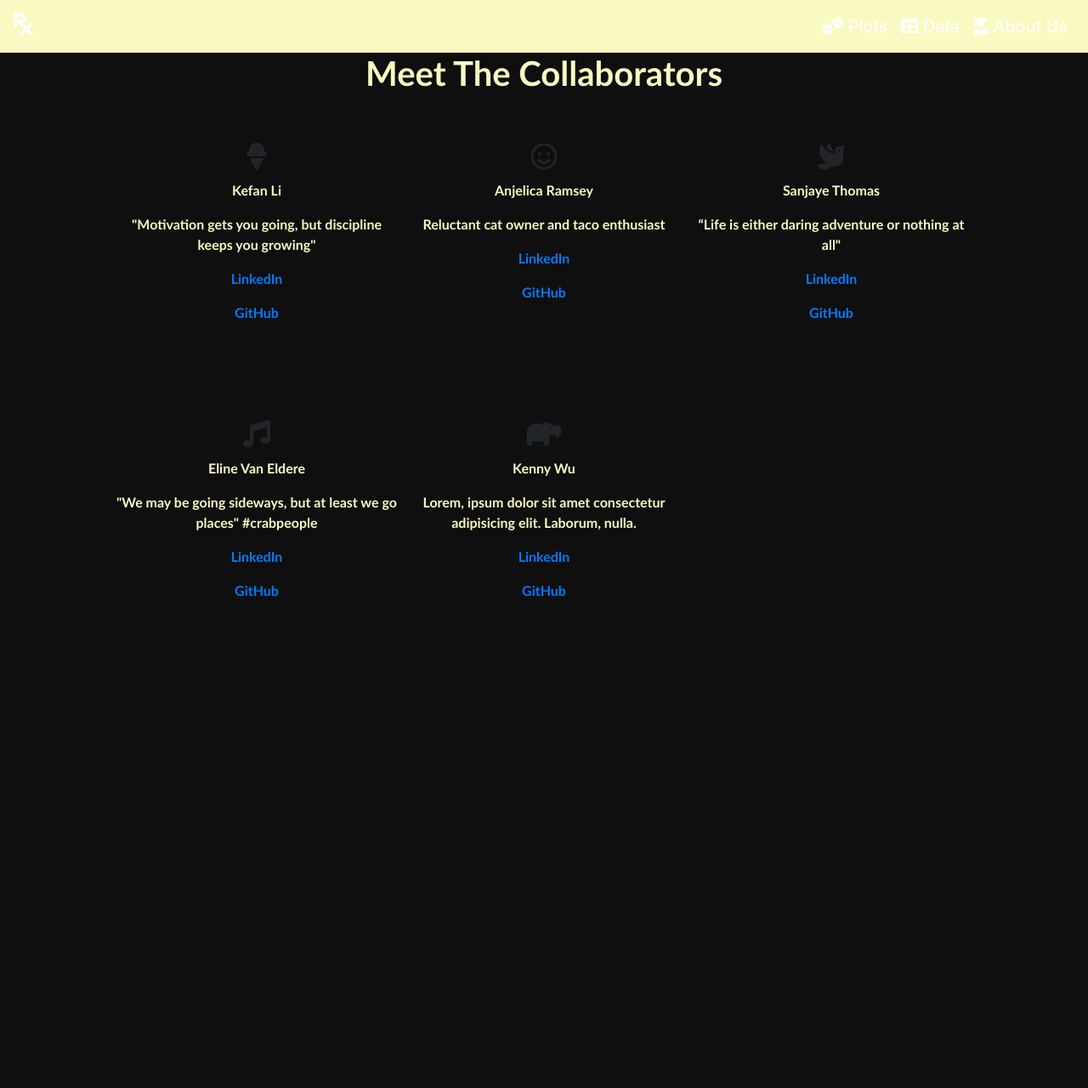
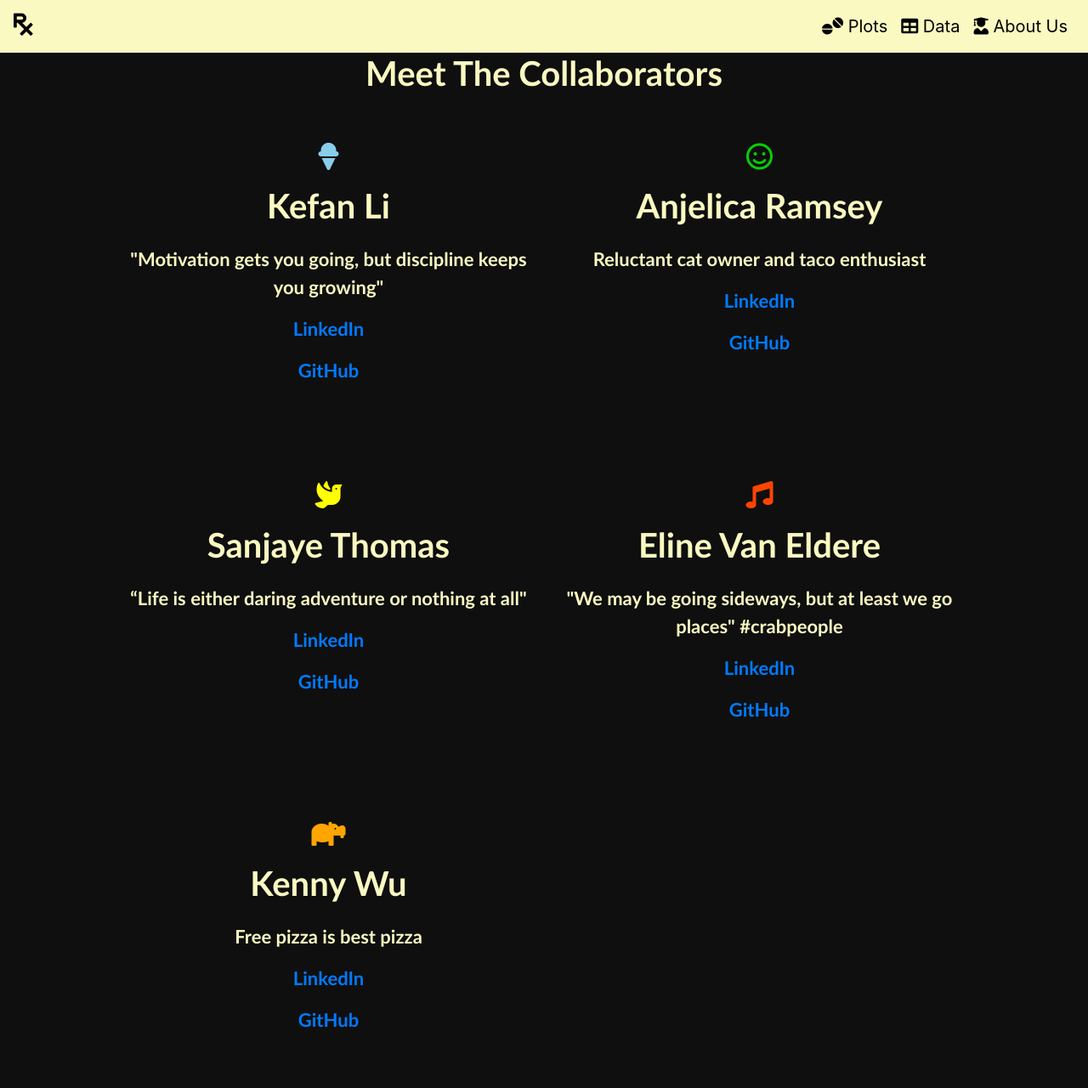
Before and after one commit to Sanjaye22/CUBootcamp-Final-Project, a Flask app: page /profile in a window 1280 px wide. Shown: the whole page at 85% size. Before the commit the page ends 702 px from the top, so only its background shows below. Run offline with Flask 2, Linux system fonts and the light colour scheme; some libraries are stand-ins or nearby versions.

Commit message:
finishing touches

```diff
--- a/Flask/Templates/profile.html
+++ b/Flask/Templates/profile.html
@@ -18,8 +18,8 @@
 
 <!--Introduce navbar-->
 <nav class="navbar navbar-expand-lg navbar-light bg-light">
-  <!--Add Navbar header with white colored Latitude-->
-  <a class="navbar-brand logo" href="/" style="color: white"> <i class="fas fa-prescription" style = "font-size: 30px"></i> </a>
+
+    <a class="navbar-brand logo" href="/" style="color: black"> <i class="fas fa-prescription" style="font-size: 30px"></i> </a>
     <button class="navbar-toggler" type="button" data-toggle="collapse" data-target="#navbarSupportedContent" aria-controls="navbarSupportedContent" aria-expanded="false" aria-label="Toggle navigation">
             <span class="navbar-toggler-icon"></span>
         </button>
@@ -27,17 +27,18 @@
         <ul class="navbar-nav ml-auto">
             <li class="nav-item">
                 <!--Add comparison link-->
-              <a class="nav-link" href="/chart" style = "color:white"><i class="fas fa-tablets"></i> Plots</a>
+                <a class="nav-link" href="/chart" style="color:black"> <i class="fas fa-tablets"></i> Plots</a>
             </li>
             <li class="nav-item">
                 <!--Add data link-->
-              <a class="nav-link" href="/data" style = "color:white"><i class="fas fa-table"></i> Data</a>
+                <a class="nav-link" href="/data" style="color:black"> <i class="fas fa-table"></i> Data</a>
             </li>
             <li class="nav-item">
                 <!--Add data link-->
-         <a class="nav-link" href="/profile" style = "color:white"><i class="fas fa-user-graduate"></i> About Us</a>
+                <a class="nav-link" href="/profile" style="color:black"> <i class="fas fa-user-graduate"></i> About Us</a>
             </li>
         </ul>
+    </div>
     </div>
 </nav>
 
@@ -48,40 +49,40 @@
        <div class="col-md-12">
 
         <section class="services row no-gutters px-5 text-center">
-          <div class="col-md-4 py-5">
-            <h2><i class="fas fa-ice-cream"></i></h2>
-            <p class="service-names">Kefan Li</p>
+          <div class="col-md-6 py-5">
+            <h2><i class="fas fa-ice-cream" style="color:skyblue"></i></h2>
+            <p class="service-names" style="font-size: 40px" >Kefan Li</p>
             <p class="service-description">"Motivation gets you going, but discipline keeps you growing"</p>
             <p class="linkedin"> <a href="https://www.linkedin.com/in/kefan-keke-li"> LinkedIn</a> </p>
             <p class="git-pages"> <a href="https://github.com/kli99"> GitHub </a></p>
           </div>
-          <div class="col-md-4 py-5">
-            <h2><i class="far fa-smile"></i></h2>
-            <p class="service-names">Anjelica Ramsey</p>
+          <div class="col-md-6 py-5">
+            <h2><i class="far fa-smile" style="color:rgb(7, 206, 7)"></i></h2>
+            <p class="service-names" style="font-size: 40px">Anjelica Ramsey</p>
             <p class="service-description">Reluctant cat owner and taco enthusiast</p>
             <p class="linkedin"> <a href="https://www.linkedin.com/in/anjelicaramsey/"> LinkedIn</a> </p>
             <p class="git-pages"> <a href="https://github.com/AnjelicaRamsey"> GitHub </a></p>
           </div>
-          <div class="col-md-4 py-5">
-            <h2><i class="fas fa-dove"></i></h2>
-            <p class="service-names">Sanjaye Thomas</p>
+          <div class="col-md-6 py-5">
+            <h2><i class="fas fa-dove" style="color:yellow"></i></h2>
+            <p class="service-names" style="font-size: 40px">Sanjaye Thomas</p>
             <p class="service-description">“Life is either daring adventure or nothing at all"</p>
             <p class="linkedin"> <a href="www.linkedin.com/in/sanjayethomas-cpa-cgma"> LinkedIn</a> </p>
             <p class="git-pages"><a href="https://github.com/sanjaye22"> GitHub </a></p>
           </div>
-          <div class="col-md-4 py-5">
-            <h2><i class="fas fa-music"></i></h2>
-            <p class="service-names">Eline Van Eldere</p>
+          <div class="col-md-6 py-5">
+            <h2><i class="fas fa-music" style="color:orangered"></i></h2>
+            <p class="service-names" style="font-size: 40px">Eline Van Eldere</p>
             <p class="service-description">"We may be going sideways, but at least we go places" #crabpeople</p>
             <p class="linkedin"> <a href="linkedin.com/in/eline-van-eldere"> LinkedIn</a> </p>
             <p class="git-pages"><a href="https://github.com/ElineVE"> GitHub </a></p>
           </div>
-          <div class="col-md-4 py-5">
-            <h2><i class="fas fa-hippo"></i></h2>
-            <p class="service-names">Kenny Wu</p>
-            <p class="service-description">Lorem, ipsum dolor sit amet consectetur adipisicing elit. Laborum, nulla.</p>
-            <p class="linkedin"> <a href="https://www.linkedin.com/in/anjelicaramsey/"> LinkedIn</a> </p>
-            <p class="git-pages"><a href="https://github.com/ElineVE"> GitHub </a></p>
+          <div class="col-md-6 py-5">
+            <h2><i class="fas fa-hippo" style="color: orange"></i></h2>
+            <p class="service-names" style="font-size: 40px" >Kenny Wu</p>
+            <p class="service-description">Free pizza is best pizza</p>
+            <p class="linkedin"> <a href="https://www.linkedin.com/in/kennywufeng/"> LinkedIn</a> </p>
+            <p class="git-pages"><a href="https://github.com/kennywf"> GitHub </a></p>
           </div>
         </section>
 
--- a/Flask/static/css/style.css
+++ b/Flask/static/css/style.css
@@ -43,7 +43,9 @@ h1 {
 p {
     color: #FAF9C1;
     font-weight: bold;
-    font-family: 'Gill Sans', 'Gill Sans MT', Calibri, 'Trebuchet MS', sans-serif
+    font-family: 'Gill Sans', 'Gill Sans MT', Calibri, 'Trebuchet MS', sans-serif;
+    font-size: 22px;
+    text-align: center
 }
 
 .btn btn-light {
@@ -111,7 +113,7 @@ p {
 
 .table .thead-dark th {
     background-color: #FAF9C1;
-    color: white
+    color: black
 }
 
 .viz1603242162555 {
@@ -121,6 +123,9 @@ p {
   margin-right: auto; */
 }
 
+tr{
+color: #FAF9C1
+}
 
 /*Media query*/
 
@@ -132,3 +137,7 @@ p {
 a:hover {
     background-color: white;
 }
+
+.fas fa-ice-cream {
+    color: white
+}
```
Also changed, not shown: Flask/Templates/chart.html (+11 -14 lines), Flask/Templates/data.html (+6 -6 lines), Flask/Templates/index.html (+12 -12 lines), Flask/static/images/banner3.jpeg (deleted), Flask/static/images/pill.png (deleted), Flask/static/images/pill2.png (deleted). Lines whose indentation alone changed are shown as unchanged.
